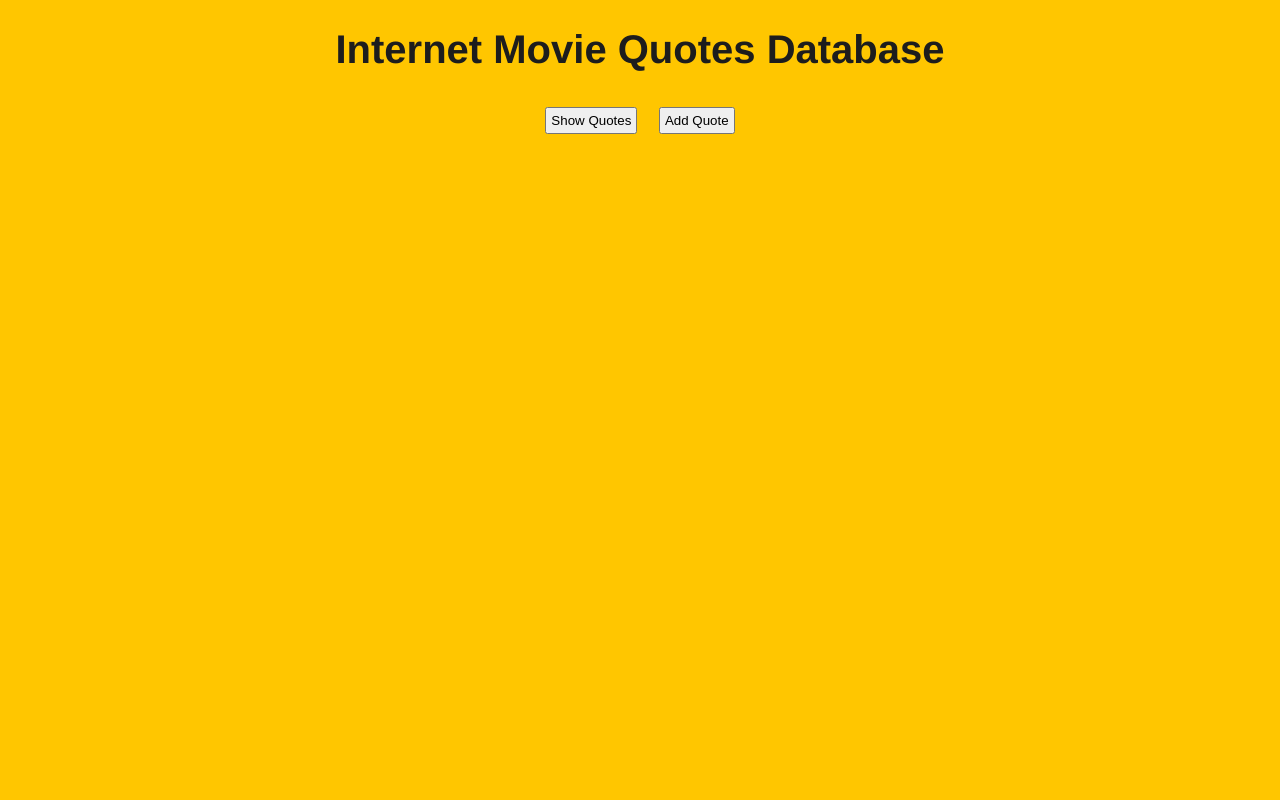
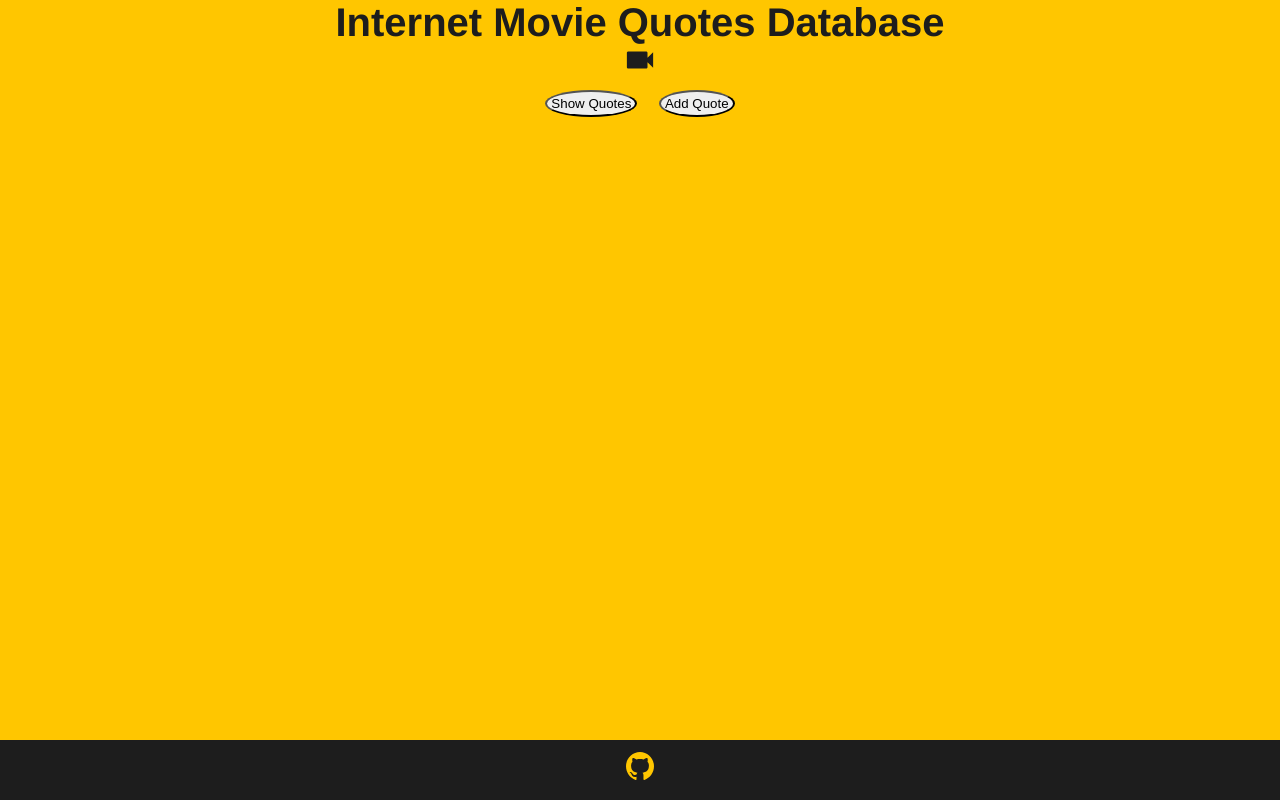
Before and after one commit to vianarafael/imqdb, a website: page index.html in a window 1280 px wide. Drawn offline with nearby package versions, Linux system fonts and the light colour scheme.

Commit message:
last details

```diff
--- a/index.html
+++ b/index.html
@@ -4,7 +4,9 @@
     <link rel="stylesheet" href="style.css">
 </head>
 <body>
+  <div class="page-container">
     <h1 class="title">Internet Movie Quotes Database</h1>
+    <h2 class="camera-icon"><ion-icon name="videocam"></ion-icon></h2>
       <div class="top">
         <form class="add-form invisible">
           <input type="text" class="add-form__input-quote" placeholder="Quote">
@@ -16,6 +18,10 @@
         <button class="btn-add">Add Quote</button>
     </div>
         <div class="container"></div>
-
+        <footer>
+          <a href="https://github.com/vianarafael/imqdb"><ion-icon name="logo-github" class="git-icon"></ion-icon></a>
+        </footer>
+      </div>
     <script src="app.js"></script>
+    <script src="https://unpkg.com/ionicons@4.5.10-0/dist/ionicons.js"></script>
 </body>
--- a/style.css
+++ b/style.css
@@ -1,3 +1,7 @@
+* {
+  margin: 0;
+}
+
 html {
   box-sizing: border-box;
   background: #ffc600;
@@ -7,9 +11,14 @@ html {
   color: rgb(29, 29, 29);
 }
 
+a {
+  text-decoration: none;
+}
+
 button {
   padding: 4px;
   margin: 8px;
+  border-radius: 100%;
 }
 
 input {
@@ -24,10 +33,39 @@ input {
   text-align: center;
 }
 
+.camera-icon {
+  text-align: center;
+}
+
 .top {
   text-align: center;
 }
 
+.page-container {
+  position: relative;
+  min-height: 100vh;
+}
+
 .container {
   text-align: center;
+  margin-bottom: 80px;
+
+  padding-bottom: 2.5rem;    /* Footer height */
 }
+
+
+footer {
+  background-color: rgb(29, 29, 29);
+  color: white;
+  text-align: center;
+  padding-top: 10px;
+  position: absolute;
+  bottom: 0;
+  width: 100%;
+  height: 2.5rem;            /* Footer height */
+}
+
+.git-icon {
+  color:   #ffc600;
+  font-size: 32px;
+}
```
Also changed, not shown: README.md.
